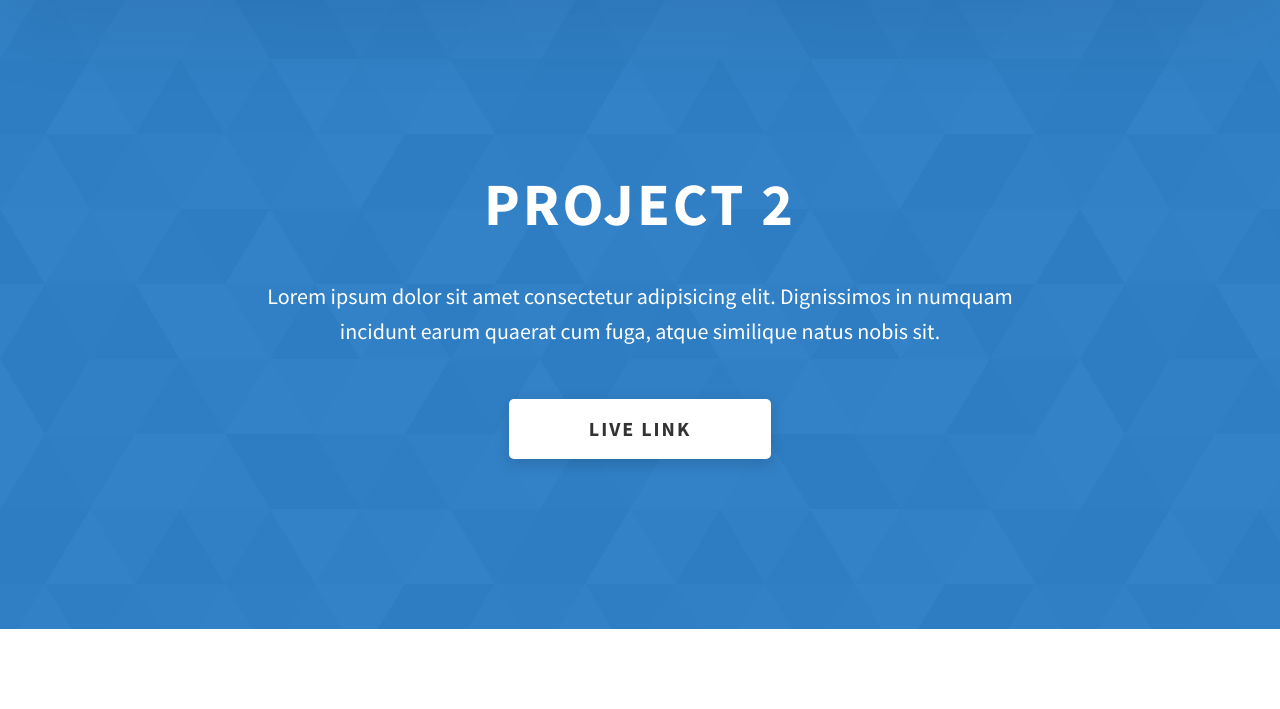
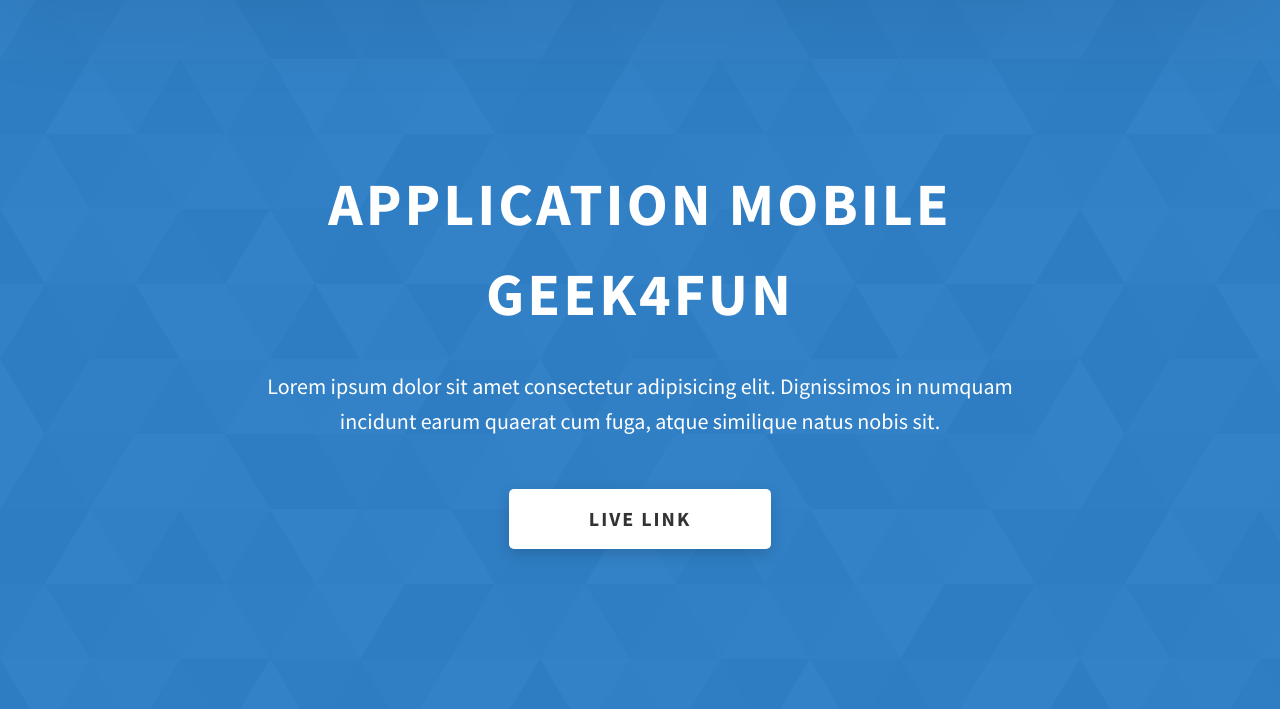
Before and after one commit to Guillaume-Got/portfolio, a website: page project-2.html in a window 1280 px wide. Shown: the part 91-800 px from the top of the page. Drawn offline with Linux system fonts and the light colour scheme.

Commit message:
Update project-2.html

```diff
--- a/project-2.html
+++ b/project-2.html
@@ -69,7 +69,7 @@
   </header>
     <section class="project-cs-hero">
       <div class="project-cs-hero__content">
-        <h1 class="heading-primary">Project 2</h1>
+        <h1 class="heading-primary">Application mobile Geek4Fun</h1>
         <div class="project-cs-hero__info">
           <p class="text-primary">
             Lorem ipsum dolor sit amet consectetur adipisicing elit. Dignissimos
```
